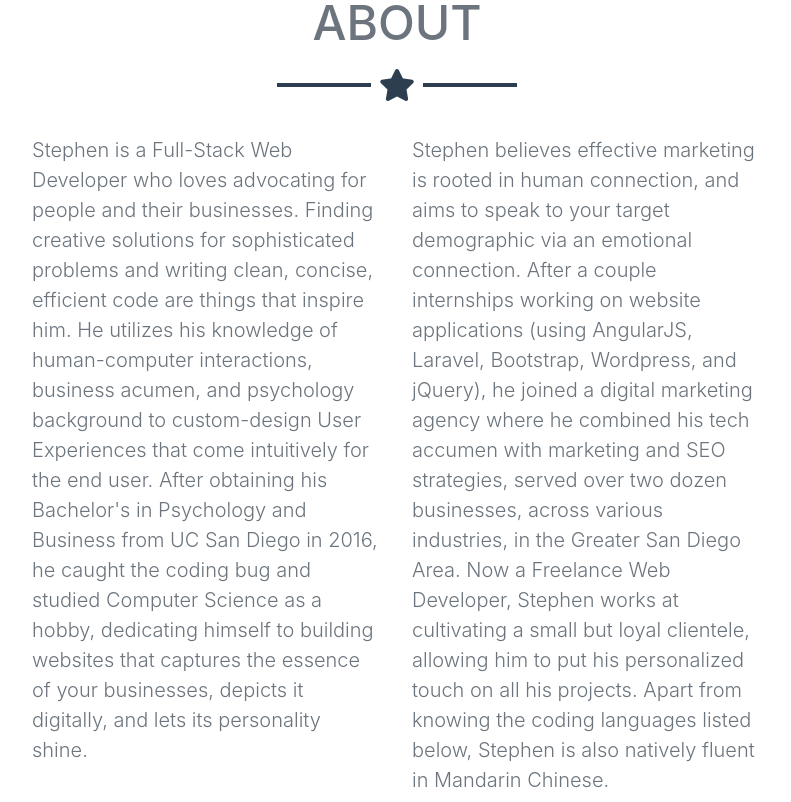
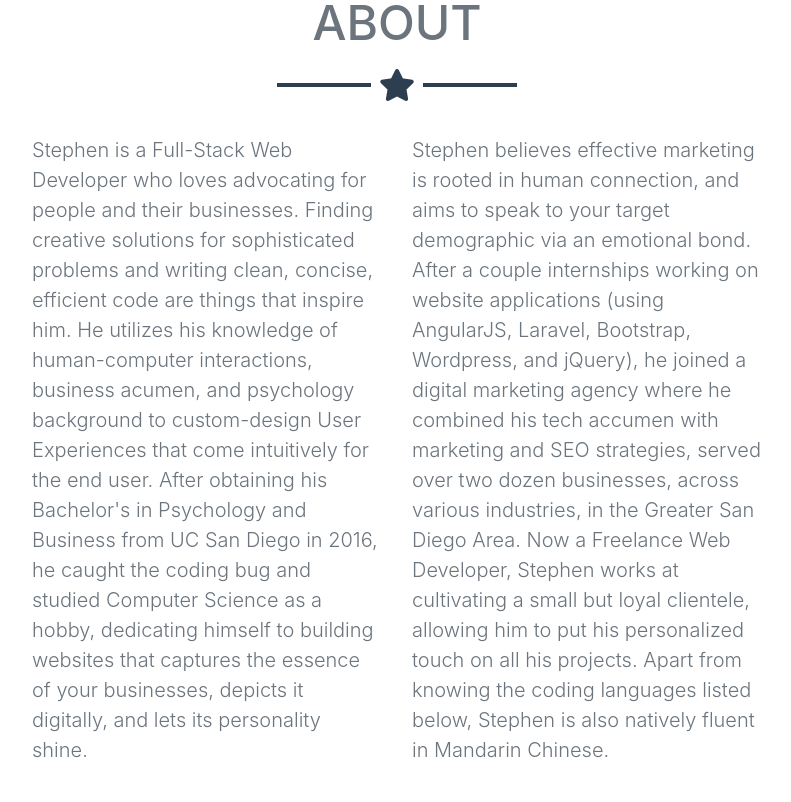
Before and after one commit to stephenrs6/yts-portfolio, a website with bundled scripts: page index.html in a window 1280 px wide. Shown: the part 954-1756 px from the top of the page, without its empty margins (243-1034 px from the left). Built offline with nearby package versions, Linux system fonts and the light colour scheme.

Commit message:
text edits

```diff
--- a/index.html
+++ b/index.html
@@ -90,7 +90,7 @@
             dedicating himself to building websites that captures the essence of your businesses, depicts it digitally, and lets its personality shine.</p>
         </div>
         <div class="col-lg-4 mr-auto">
-          <p class="lead">Stephen believes effective marketing is rooted in human connection, and aims to speak to your target demographic via an emotional connection.
+          <p class="lead">Stephen believes effective marketing is rooted in human connection, and aims to speak to your target demographic via an emotional bond.
             After a couple internships working on website applications (using AngularJS, Laravel, Bootstrap, Wordpress, and jQuery),
             he joined a digital marketing agency where he combined his tech accumen with marketing and SEO strategies, served over two dozen businesses, across various industries, in the Greater San Diego Area.
             Now a Freelance Web Developer, Stephen works at cultivating a small but loyal clientele, allowing him to put his personalized touch on all his projects.
```
